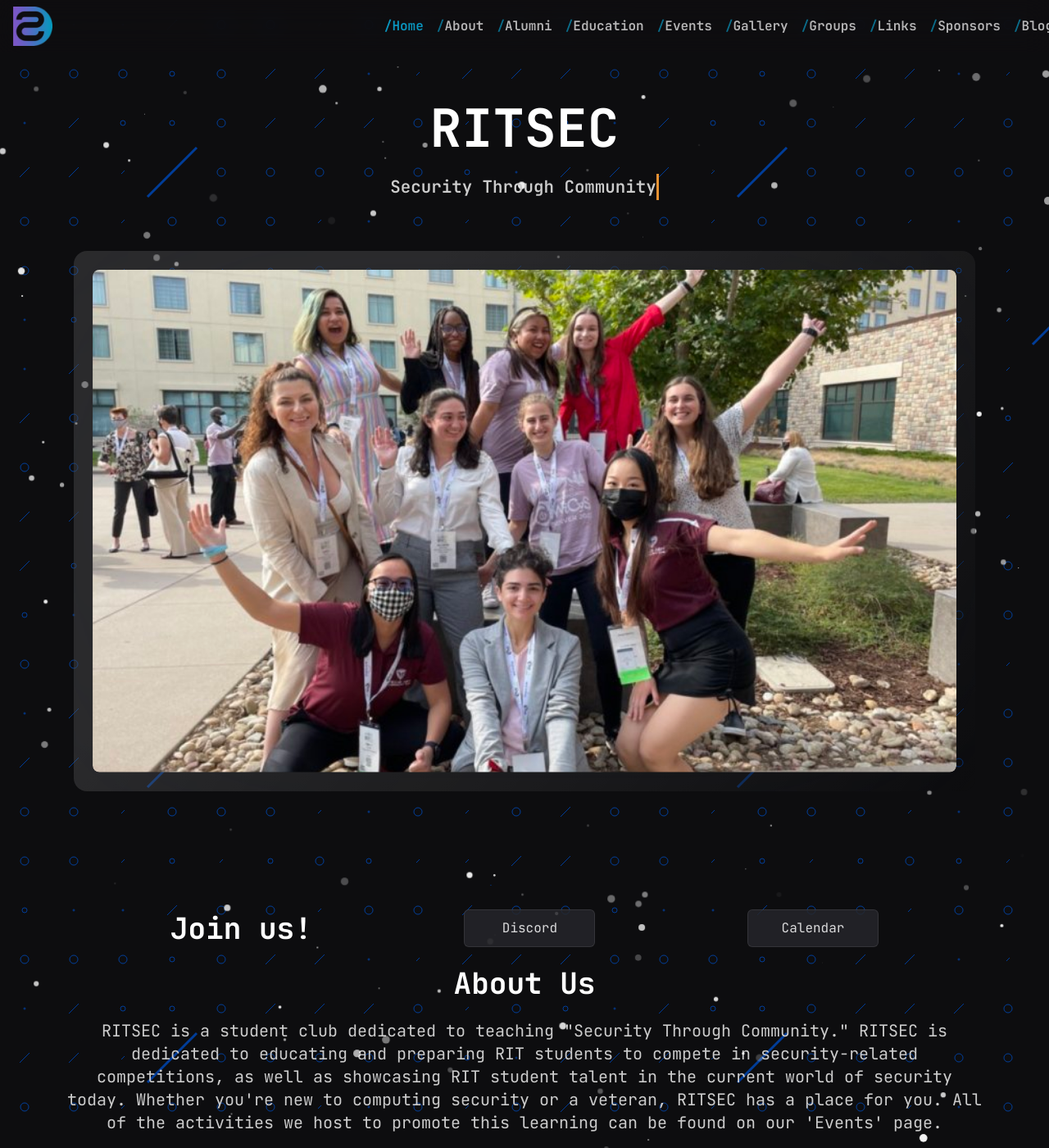
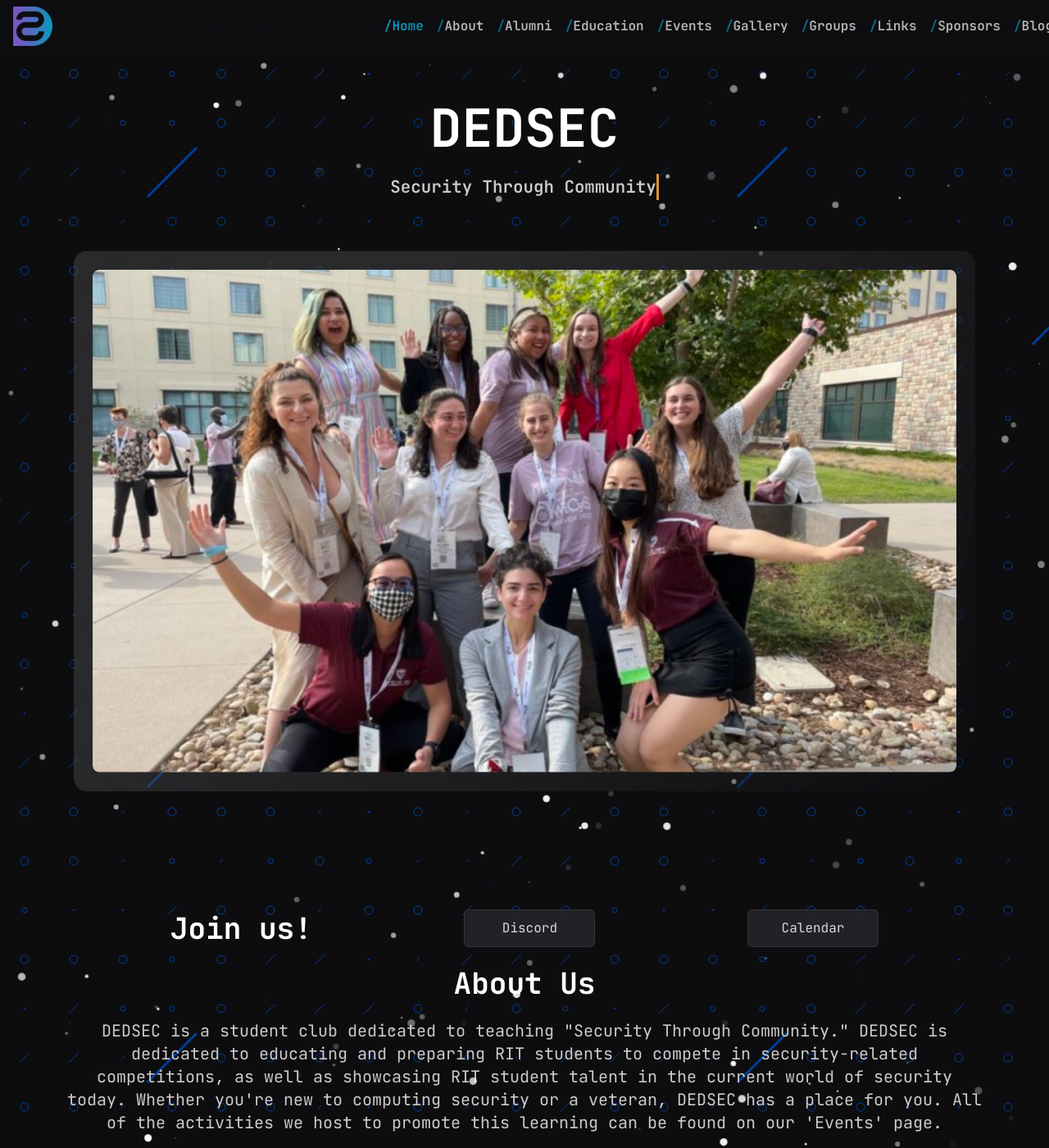
Before and after one commit to DEDSEC-CLUB/DEDSECRIT, a Jekyll site: the page built from pages/index.html, in a window 1280 px wide and 1400 px high. Shown: the whole window at 82% size. Built offline with Jekyll 4.4.1, drawn with Linux system fonts in a browser that asks for light colours; nearby versions of some CDN libraries.

Commit message:
technical working

```diff
--- a/_data/home.yml
+++ b/_data/home.yml
@@ -1,6 +1,6 @@
 sections:
   # Intro Section
-  - title: RITSEC
+  - title: DEDSEC
     description: Security Through Community
 
     slideshow:
@@ -18,7 +18,7 @@
 
     # About Section
   - title: About Us
-    description: RITSEC is a student club dedicated to teaching "Security Through Community." RITSEC is dedicated to educating and preparing RIT students to compete in security-related competitions, as well as showcasing RIT student talent in the current world of security today. Whether you're new to computing security or a veteran, RITSEC has a place for you. All of the activities we host to promote this learning can be found on our 'Events' page.
+    description: DEDSEC is a student club dedicated to teaching "Security Through Community." DEDSEC is dedicated to educating and preparing RIT students to compete in security-related competitions, as well as showcasing RIT student talent in the current world of security today. Whether you're new to computing security or a veteran, DEDSEC has a place for you. All of the activities we host to promote this learning can be found on our 'Events' page.
 
     buttons:
       - content: Learn More
@@ -37,6 +37,6 @@
 
     buttons:
       - content: Discord
-        url: "http://discord.ritsec.club"
+        url: "http://discord.dedsec.club"
       - content: Calendar
-        url: "http://calendar.ritsec.club"
+        url: "http://calendar.dedsec.club"
--- a/_sass/pages/home.scss
+++ b/_sass/pages/home.scss
@@ -416,8 +416,7 @@
     $random-offset: calc(random_range(-100000, 100000) * 0.0001vw);
     $random-x-end: calc($random-x + $random-offset);
     $random-x-end-yoyo: calc($random-x + $random-offset / 2);
-    // $random-yoyo-time: calc(random_range(30000, 80000) / 100000);
-    $random-yoyo-time: 0.8;
+    $random-yoyo-time: calc((random(50000) + 30000) / 100000);
     $random-yoyo-y: calc($random-yoyo-time * 100vh);
     $random-scale: calc(random(10000) * 0.0001);
     $fall-duration: calc(random_range(10, 30) * 1s);
```
